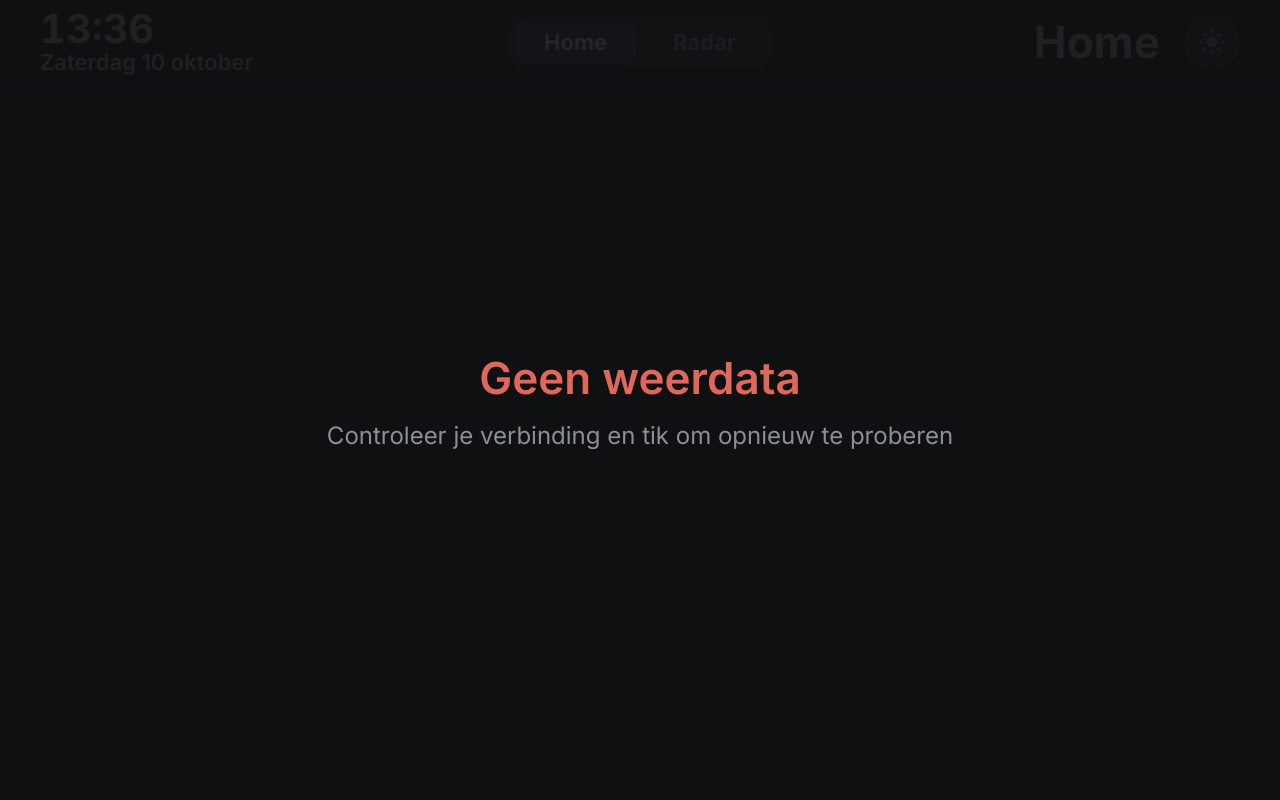
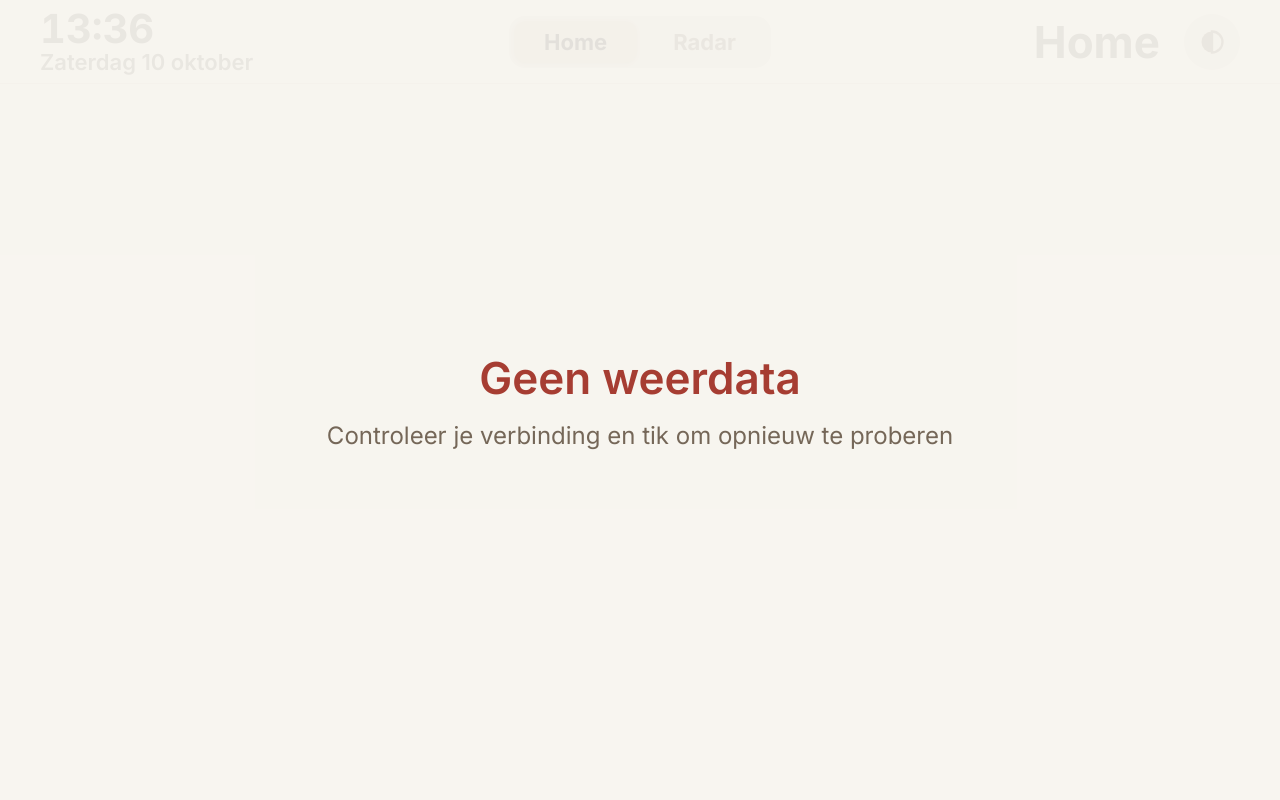
Before and after one commit to Schop/weatherstation, a Flask app: page / in a window 1280 px wide. Run offline with Flask 3, Linux system fonts and the light colour scheme.

Commit message:
auto dark mode

```diff
--- a/server.py
+++ b/server.py
@@ -6,6 +6,7 @@ Run:      python server.py
 Pi kiosk: chromium-browser --kiosk --noerrdialogs --disable-infobars http://localhost:5000
 """
 
+import re
 import threading
 import time
 import config
@@ -101,7 +102,7 @@ def index():
     if data is None:
         return render_template("index.html",
                                data=None, state=state, cfg=config,
-                               main_icon="",
+                               main_icon="", sunrise=None, sunset=None,
                                strip_hourly=[], daily_items=[])
 
     # Main page: next 8 hours
@@ -123,6 +124,8 @@ def index():
         state=state,
         cfg=config,
         main_icon=icon_class(data.icon_type),
+        sunrise=data.sunrise if re.fullmatch(r"\d\d:\d\d", data.sunrise or "") else None,
+        sunset=data.sunset if re.fullmatch(r"\d\d:\d\d", data.sunset or "") else None,
         strip_hourly=strip_hourly,
         daily_items=daily_items,
     )
--- a/static/style.css
+++ b/static/style.css
@@ -1121,7 +1121,9 @@ body {
 }
 .theme-btn svg { width: 28px; height: 28px; fill: var(--text-2); }
 .theme-btn:active { background: var(--line-strong); }
-/* show the moon while the theme is light (tap = go dark), the sun while it is dark (tap = go light) */
-.theme-btn .i-moon { display: none; }
-:root[data-theme="light"] .theme-btn .i-sun  { display: none; }
-:root[data-theme="light"] .theme-btn .i-moon { display: block; }
+/* the icon shows the current MODE: auto (half sun, half moon), fixed dark (moon), fixed light (sun) */
+.theme-btn svg { display: none; }
+.theme-btn .i-auto { display: block; color: var(--text-2); }
+.theme-btn[data-mode="dark"]  .i-auto, .theme-btn[data-mode="light"] .i-auto { display: none; }
+.theme-btn[data-mode="dark"]  .i-moon { display: block; }
+.theme-btn[data-mode="light"] .i-sun  { display: block; }
--- a/templates/index.html
+++ b/templates/index.html
@@ -7,7 +7,20 @@
   <link rel="preconnect" href="https://fonts.googleapis.com">
   <link rel="preconnect" href="https://fonts.gstatic.com" crossorigin>
   <link href="https://fonts.googleapis.com/css2?family=Inter:wght@400;600;700&display=swap" rel="stylesheet">
-  <script>try { var t = localStorage.getItem("theme"); if (t === "light") document.documentElement.setAttribute("data-theme", "light"); } catch (e) {}</script>
+  <script>
+    // Theme: "auto" follows the sun (light by day, dark at night), or a fixed "light" / "dark".
+    // Decided before first paint so a reload never flashes the wrong colours.
+    var SUN = { rise: {{ (sunrise or "07:00") | tojson }}, set: {{ (sunset or "19:00") | tojson }} };
+    function themeMode() { try { var m = localStorage.getItem("theme"); return m === "light" || m === "dark" ? m : "auto"; } catch (e) { return "auto"; } }
+    function isDaytime(now) {
+      var m = function (hhmm) { var p = /^(\d\d):(\d\d)$/.exec(hhmm || ""); return p ? +p[1] * 60 + +p[2] : null; };
+      var rise = m(SUN.rise), set = m(SUN.set), t = now.getHours() * 60 + now.getMinutes();
+      if (rise === null || set === null) { rise = 7 * 60; set = 19 * 60; }          // no sun data: fixed hours
+      return t >= rise && t < set;
+    }
+    function effectiveTheme() { var m = themeMode(); return m === "auto" ? (isDaytime(new Date()) ? "light" : "dark") : m; }
+    if (effectiveTheme() === "light") document.documentElement.setAttribute("data-theme", "light");
+  </script>
   <link rel="stylesheet" href="{{ url_for('static', filename='style.css') }}">
 </head>
 <body>
@@ -31,6 +44,7 @@
       <button class="theme-btn" onclick="toggleTheme()" aria-label="Switch theme">
         <svg class="i-sun" viewBox="0 0 24 24" aria-hidden="true"><circle cx="12" cy="12" r="4.6"/><path d="M11 1h2v3.4h-2zM11 19.6h2V23h-2zM1 11h3.4v2H1zM19.6 11H23v2h-3.4zM4.2 5.6l1.4-1.4 2.4 2.4-1.4 1.4zM16 17.4l1.4-1.4 2.4 2.4-1.4 1.4zM4.2 18.4 6.6 16l1.4 1.4-2.4 2.4zM16 6.6l2.4-2.4 1.4 1.4-2.4 2.4z"/></svg>
         <svg class="i-moon" viewBox="0 0 24 24" aria-hidden="true"><path d="M20.5 14.6A8.6 8.6 0 0 1 9.4 3.5a8.9 8.9 0 1 0 11.1 11.1z"/></svg>
+        <svg class="i-auto" viewBox="0 0 24 24" aria-hidden="true"><path d="M12 3a9 9 0 1 0 0 18z"/><path d="M12 3a9 9 0 0 1 0 18z" fill="none" stroke="currentColor" stroke-width="2"/></svg>
       </button>
     </div>
   </div>
@@ -152,6 +166,7 @@
     <button class="theme-btn" onclick="toggleTheme()" aria-label="Switch theme">
         <svg class="i-sun" viewBox="0 0 24 24" aria-hidden="true"><circle cx="12" cy="12" r="4.6"/><path d="M11 1h2v3.4h-2zM11 19.6h2V23h-2zM1 11h3.4v2H1zM19.6 11H23v2h-3.4zM4.2 5.6l1.4-1.4 2.4 2.4-1.4 1.4zM16 17.4l1.4-1.4 2.4 2.4-1.4 1.4zM4.2 18.4 6.6 16l1.4 1.4-2.4 2.4zM16 6.6l2.4-2.4 1.4 1.4-2.4 2.4z"/></svg>
         <svg class="i-moon" viewBox="0 0 24 24" aria-hidden="true"><path d="M20.5 14.6A8.6 8.6 0 0 1 9.4 3.5a8.9 8.9 0 1 0 11.1 11.1z"/></svg>
+        <svg class="i-auto" viewBox="0 0 24 24" aria-hidden="true"><path d="M12 3a9 9 0 1 0 0 18z"/><path d="M12 3a9 9 0 0 1 0 18z" fill="none" stroke="currentColor" stroke-width="2"/></svg>
     </button>
   </div>
 
@@ -372,14 +387,32 @@
 
   // ── Theme (dark default, light on request; remembered in the browser) ──
   const themeColor = name => getComputedStyle(document.documentElement).getPropertyValue(name).trim();
-  function toggleTheme() {
-    const light = document.documentElement.getAttribute('data-theme') !== 'light';
+  // Apply the theme the current mode asks for (also redraws the Power graph when the colours change).
+  function applyTheme() {
+    const light = effectiveTheme() === 'light';
+    if (light === (document.documentElement.getAttribute('data-theme') === 'light')) { updateThemeButton(); return; }
     if (light) document.documentElement.setAttribute('data-theme', 'light');
     else document.documentElement.removeAttribute('data-theme');
-    try { localStorage.setItem('theme', light ? 'light' : 'dark'); } catch (e) {}
-    pwHistoryAt = 0;                                       // redraw the Power graph with the new colours
-    if (typeof refreshPower === 'function') drawPowerGraph();
+    updateThemeButton();
+    pwHistoryAt = 0; slHistoryAt = 0;
+    if (typeof drawPowerGraph === 'function') drawPowerGraph();
+    if (typeof drawSolarGraph === 'function') drawSolarGraph();
   }
+  // The button cycles auto -> dark -> light -> auto. The icon shows the current MODE.
+  function toggleTheme() {
+    const next = { auto: 'dark', dark: 'light', light: 'auto' }[themeMode()];
+    try { if (next === 'auto') localStorage.removeItem('theme'); else localStorage.setItem('theme', next); } catch (e) {}
+    applyTheme();
+  }
+  function updateThemeButton() {
+    const mode = themeMode();
+    document.querySelectorAll('.theme-btn').forEach(b => {
+      b.dataset.mode = mode;
+      b.title = mode === 'auto' ? 'Theme: automatic (follows the sun)' : 'Theme: ' + mode;
+    });
+  }
+  setInterval(applyTheme, 60000);                          // dusk and dawn happen without a page reload
+  updateThemeButton();
 
   // ── System status page ─────────────────────────────────────
   const CIRC = 2 * Math.PI * 82;          // ring circumference (r = 82)
```
